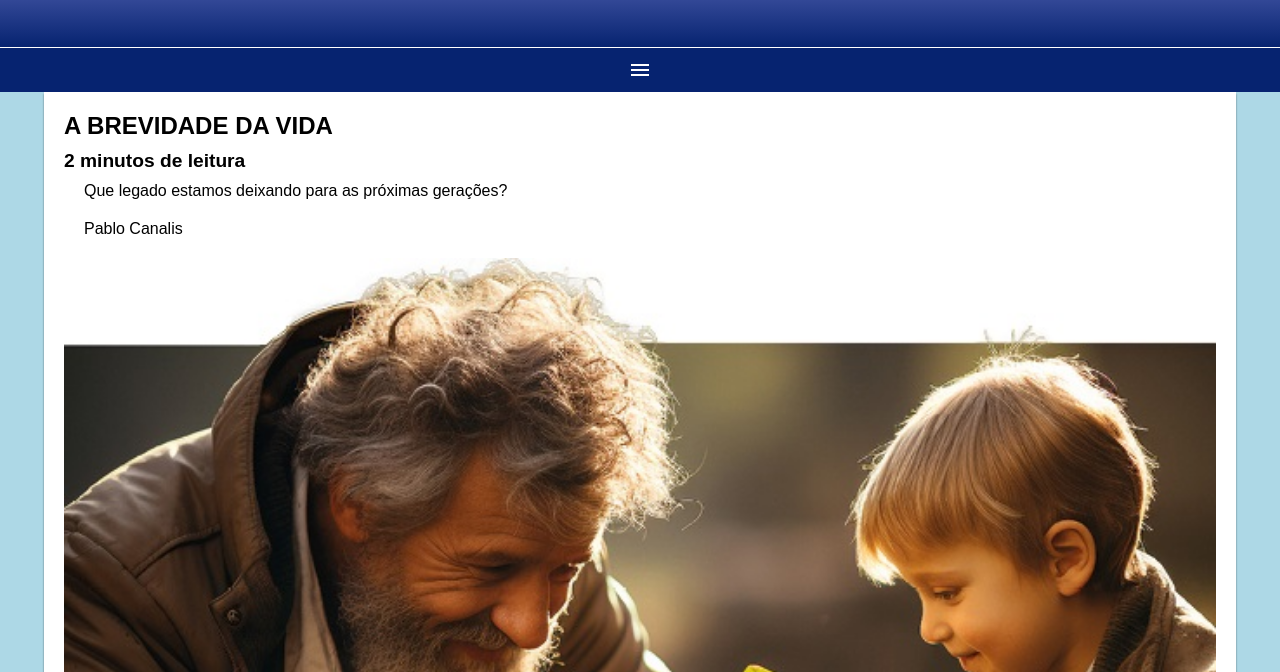
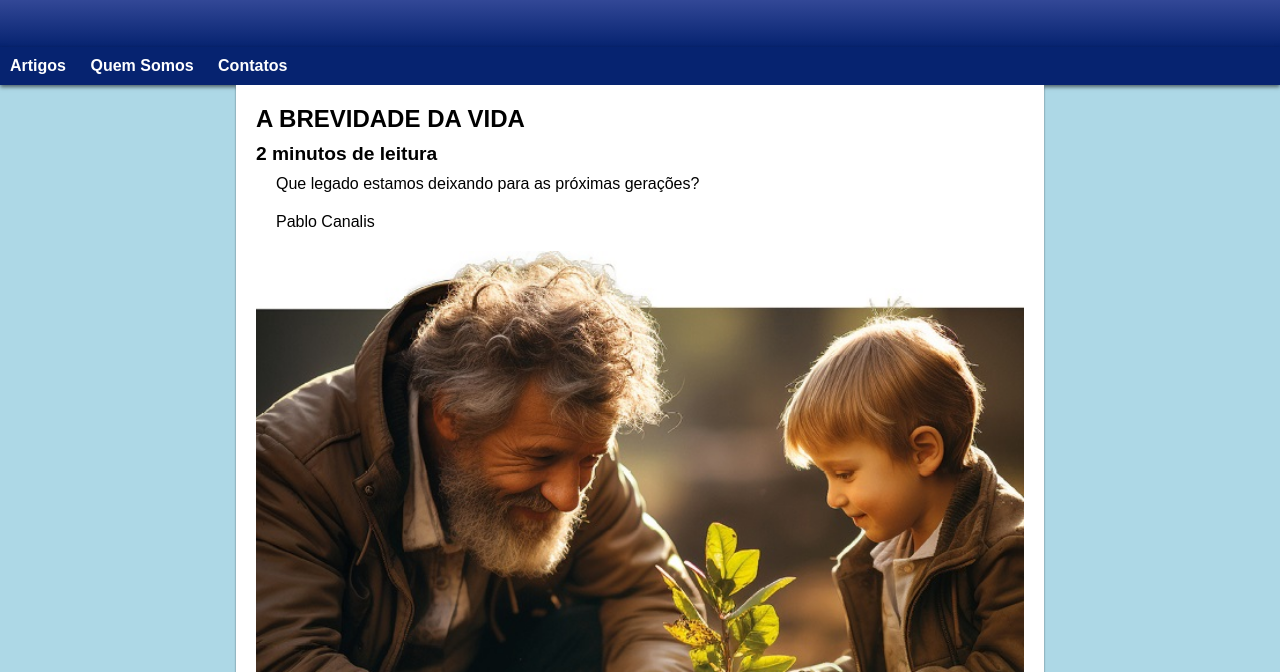
Before and after one commit to matheusgalindo/media-query-and-mobile-first, a plain HTML site: page index.html in a window 1280 px wide. Shown: the part 128-800 px from the top of the page. Drawn offline with nearby package versions, Linux system fonts and the light colour scheme.

Commit message:
atualizando media query 2

```diff
--- a/index.html
+++ b/index.html
@@ -4,12 +4,12 @@
     <meta charset="UTF-8" />
     <meta name="viewport" content="width=device-width, initial-scale=1.0" />
     <title>Media Query and Mobile First</title>
-    <link rel="stylesheet" href="style/media-query.css" />
     <link rel="stylesheet" href="style/style.css" />
     <link
       rel="stylesheet"
       href="https://fonts.googleapis.com/css2?family=Material+Symbols+Outlined:opsz,wght,FILL,GRAD@24,400,0,0"
     />
+    <link rel="stylesheet" href="style/media-query.css" />
   </head>
   <body onresize="mudouTamanho()">
     <header>
--- a/style/media-query.css
+++ b/style/media-query.css
@@ -1,7 +1,7 @@
 @charset "UTF-8";
 
 @media screen and (min-width: 768px) {
-  #burguer {
+  span#burguer {
     display: none;
   }
 
@@ -11,7 +11,10 @@
 
   nav > ul > li {
     display: inline-block;
-    border-top: 0px;
+  }
+
+  nav > ul > li > a {
+    border-top: none;
   }
 
   main {
```
